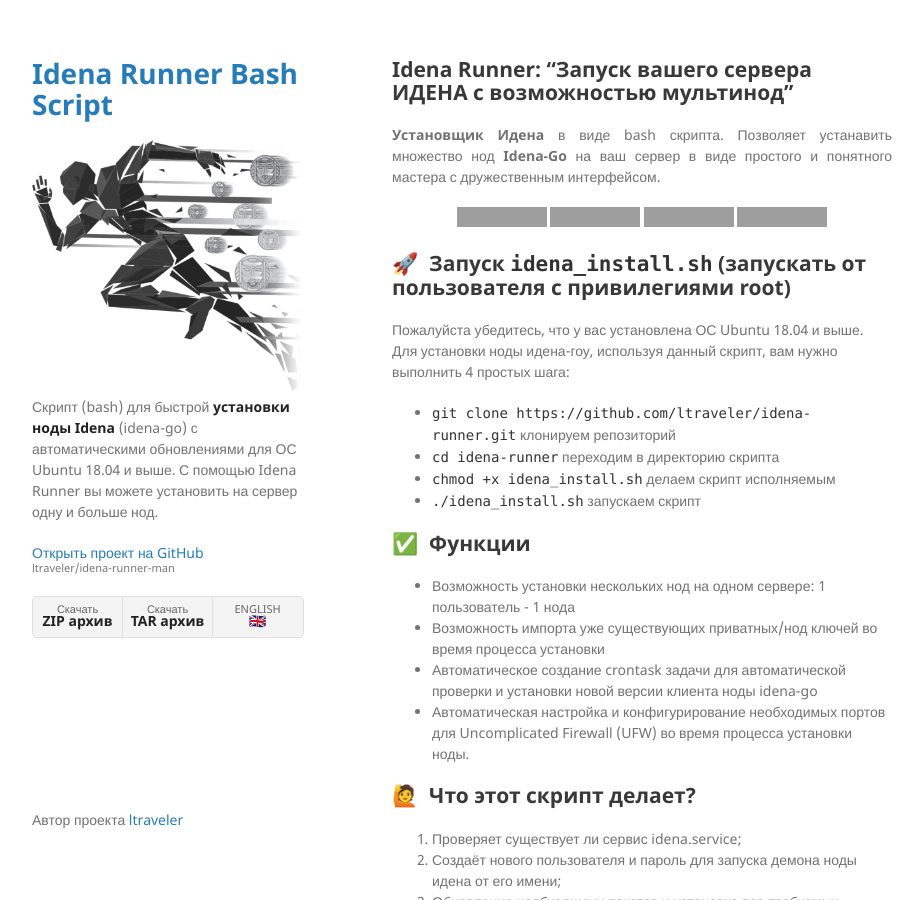
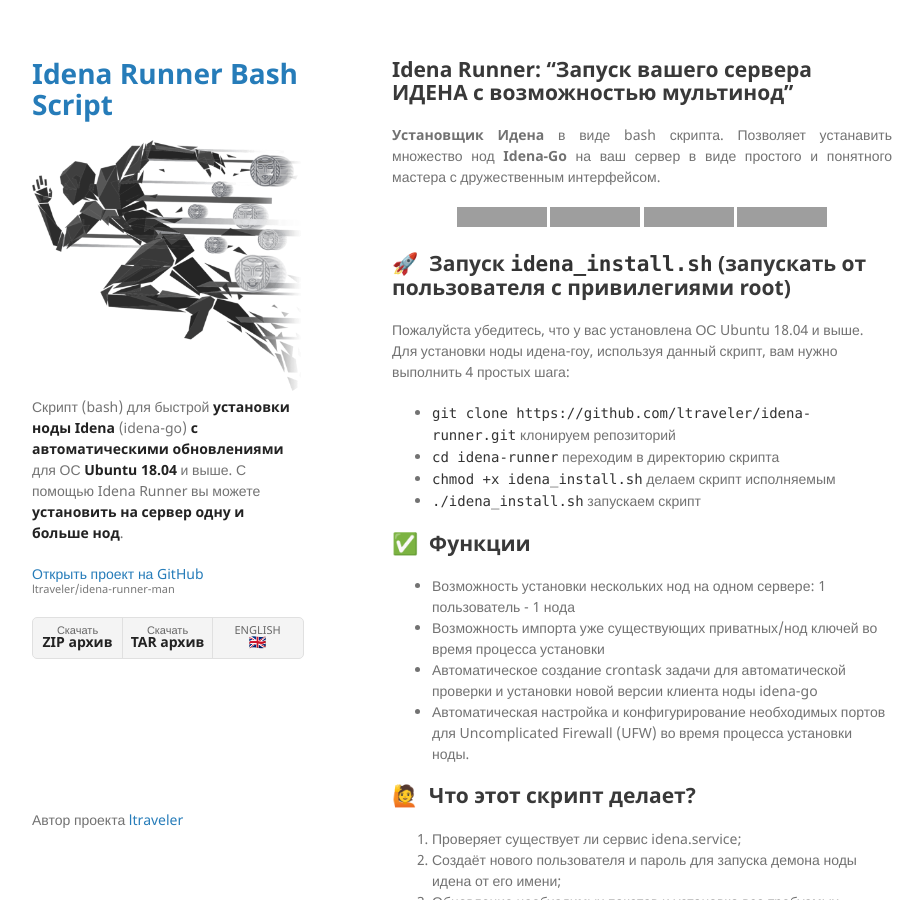
Before and after one commit to ltraveler/idena-runner-man, a Jekyll site: the page built from ru/index-ru.md, in a window 1280 px wide and 900 px high. Shown: the whole window, without its empty margins (178-1101 px from the left). Built offline with Jekyll 4.4.1, drawn with Linux system fonts in a browser that asks for light colours; grey boxes are pictures that could not be loaded.

```diff
--- a/ru/index-ru.md
+++ b/ru/index-ru.md
@@ -5,7 +5,7 @@ language: Русский
 ref: idena-runner-script
 title: "Idena Runner: Настройка Идена ноды и её автоматическое обновление"
 description: "Быстрый старт вашего сервера идена на >= Ubuntu 18.04. Скрипт позволяет: запускать несколько нод на одном сервере, автоматическое обновление установленных IDENA нод, импорт api ключей ноды и вашего приватного ключа, настройка UFW и автоматическое конфигурирование портов"
-introduction: "Скрипт (bash) для быстрой <strong>установки ноды Idena</strong> (idena-go) с автоматическими обновлениями для ОС Ubuntu 18.04 и выше. С помощью Idena Runner вы можете установить на сервер одну и больше нод."
+introduction: "Скрипт (bash) для быстрой <strong>установки ноды Idena</strong> (idena-go) <strong>с автоматическими обновлениями</strong> для ОС <strong>Ubuntu 18.04</strong> и выше. С помощью Idena Runner вы можете <strong>установить на сервер одну и больше нод</strong>."
 ---
 
 ## Idena Runner: "Запуск вашего сервера ИДЕНА с возможностью мультинод"
```
